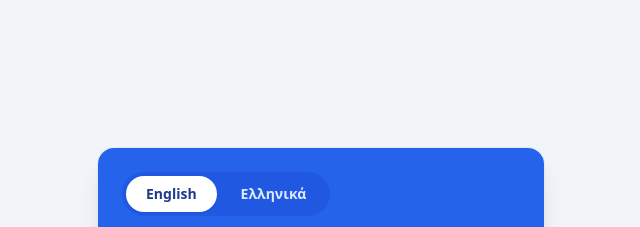
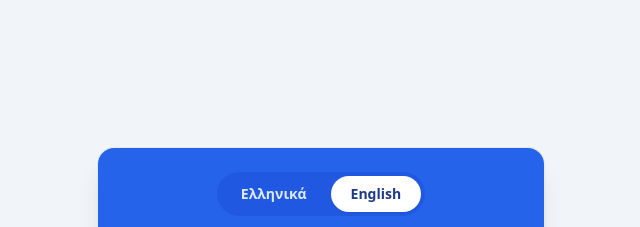
Before and after one commit to harischriss/museum-checkin, a plain HTML site: page index.html in a window 1280 px wide. Shown: the top 227 px of the page, without its empty margins (319-959 px from the left). Drawn offline with nearby package versions, Linux system fonts and the light colour scheme.

Commit message:
Centered Header index.html

```diff
--- a/index.html
+++ b/index.html
@@ -35,13 +35,13 @@
 
     <!-- Header & Language Toggle -->
     <header class="bg-blue-600 p-6 flex flex-col items-center rounded-t-2xl">
-      <div class="w-full flex justify-between items-center mb-4">
+      <div class="flex justify-center items-center mb-4">
         <div class="flex gap-1 bg-blue-700/50 p-1 rounded-full">
-          <button type="button" id="btn-en" class="px-4 py-1.5 rounded-full text-sm font-semibold transition-colors bg-white text-blue-900 shadow-sm">
+          <button type="button" id="btn-el" class="px-5 py-2 rounded-full text-sm font-semibold transition-colors text-blue-100 hover:text-white hover:bg-blue-700/50">
+            Ελληνικά
+          </button>
+          <button type="button" id="btn-en" class="px-5 py-2 rounded-full text-sm font-semibold transition-colors bg-white text-blue-900 shadow-sm">
             English
-          </button>
-          <button type="button" id="btn-el" class="px-4 py-1.5 rounded-full text-sm font-semibold transition-colors text-blue-100 hover:text-white">
-            Ελληνικά
           </button>
         </div>
       </div>
```
